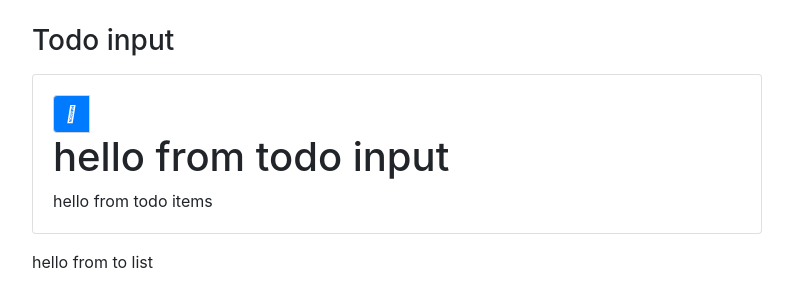
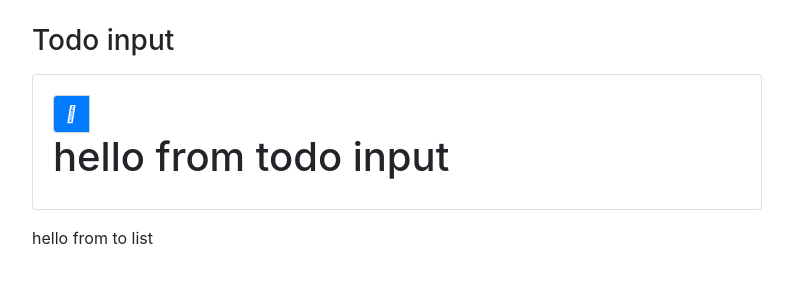
Before and after one commit to Ghost173/TODO-LIST-in-reactjs, a React (Create React App) app: page / in a window 1280 px wide. Shown: the top 306 px of the page, without its empty margins (243-1036 px from the left). Built offline with nearby package versions, Linux system fonts and the light colour scheme.

Commit message:
nothing done

```diff
--- a/src/components/TodoItem.js
+++ b/src/components/TodoItem.js
@@ -4,7 +4,7 @@ export default class TodoItem extends Component {
     render() {
         return (
             <div>
-                hello from todo items
+
             </div>
         )
     }
```
